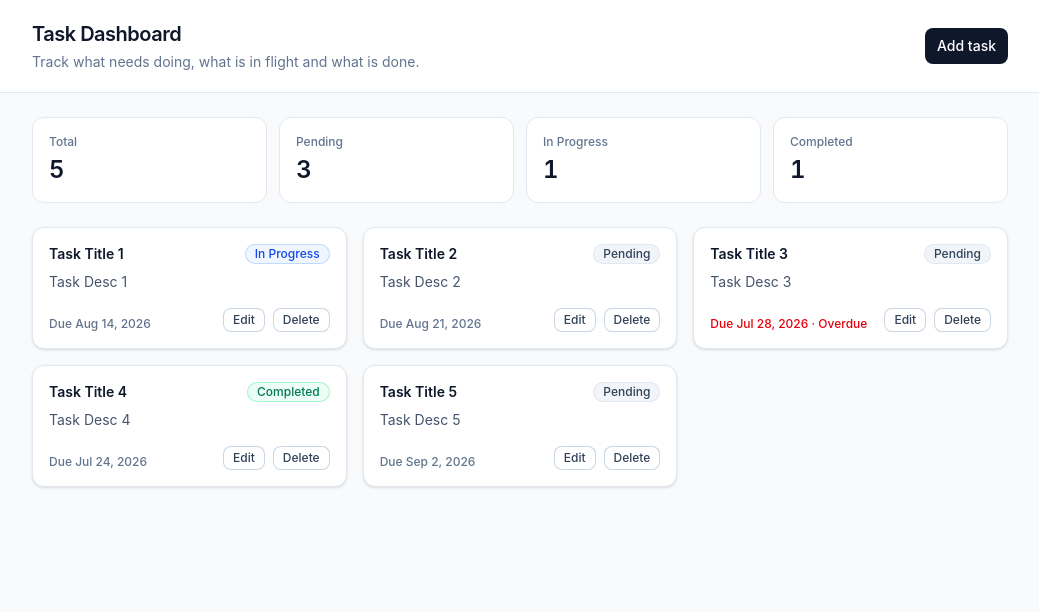
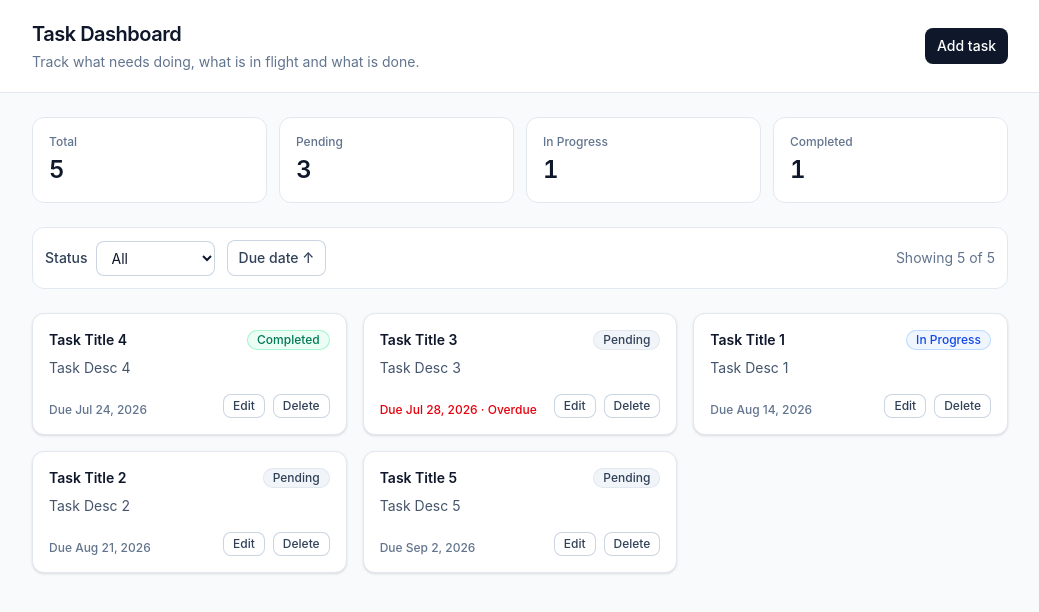
Before and after one commit to priyanshu0627/SPRY-task-management-dashboard-assignment-, a React (Vite) app: page / in a window 1280 px wide. Shown: the top 612 px of the page, without its empty margins (120-1159 px from the left). Built offline with nearby package versions, Linux system fonts and the light colour scheme.

Commit message:
refactor: simplify due date sort comparator

```diff
--- a/src/App.tsx
+++ b/src/App.tsx
@@ -1,4 +1,5 @@
-import { useState } from 'react';
+import { useMemo, useState } from 'react';
+import { TaskFilters } from './components/TaskFilters';
 import { TaskForm } from './components/TaskForm';
 import { TaskList } from './components/TaskList';
 import { TaskSummary } from './components/TaskSummary';
@@ -6,17 +7,27 @@ import { Button } from './components/ui/Button';
 import { ConfirmDialog } from './components/ui/ConfirmDialog';
 import { Modal } from './components/ui/Modal';
 import { INITIAL_TASKS } from './data/tasks';
-import { countByStatus } from './lib/tasks';
-import type { Task, TaskDraft } from './types/task';
+import { countByStatus, filterAndSortTasks } from './lib/tasks';
+import type { SortDirection, StatusFilter, Task, TaskDraft } from './types/task';
 
 function App() {
   const [tasks, setTasks] = useState<Task[]>(INITIAL_TASKS);
+
+  const [statusFilter, setStatusFilter] = useState<StatusFilter>('all');
+  const [sortDirection, setSortDirection] = useState<SortDirection>('asc');
 
   const [isFormOpen, setIsFormOpen] = useState(false);
   const [editingTask, setEditingTask] = useState<Task | null>(null);
   const [taskPendingDelete, setTaskPendingDelete] = useState<Task | null>(null);
 
   const counts = countByStatus(tasks);
+
+  const visibleTasks = useMemo(
+    () => filterAndSortTasks(tasks, { status: statusFilter, sortDirection }),
+    [tasks, statusFilter, sortDirection],
+  );
+
+  const isFiltered = statusFilter !== 'all';
 
   const openCreateForm = () => {
     setEditingTask(null);
@@ -59,7 +70,29 @@ function App() {
 
       <main className="mx-auto max-w-5xl space-y-6 px-4 py-6 sm:px-6">
         <TaskSummary counts={counts} />
-        <TaskList tasks={tasks} onEdit={openEditForm} onDelete={setTaskPendingDelete} />
+
+        <TaskFilters
+          status={statusFilter}
+          sortDirection={sortDirection}
+          onStatusChange={setStatusFilter}
+          onSortDirectionToggle={() =>
+            setSortDirection((current) => (current === 'asc' ? 'desc' : 'asc'))
+          }
+          visibleCount={visibleTasks.length}
+          totalCount={tasks.length}
+        />
+
+        <TaskList
+          tasks={visibleTasks}
+          emptyTitle={isFiltered ? 'No matching tasks' : 'No tasks yet'}
+          emptyDescription={
+            isFiltered
+              ? 'Try a different status filter.'
+              : 'Tasks you create will show up here.'
+          }
+          onEdit={openEditForm}
+          onDelete={setTaskPendingDelete}
+        />
       </main>
 
       <Modal
--- /dev/null
+++ b/src/components/TaskFilters.tsx
@@ -0,0 +1,63 @@
+import {
+  STATUS_LABELS,
+  TASK_STATUSES,
+  type SortDirection,
+  type StatusFilter,
+} from '../types/task';
+import { Button } from './ui/Button';
+
+interface TaskFiltersProps {
+  status: StatusFilter;
+  sortDirection: SortDirection;
+  onStatusChange: (status: StatusFilter) => void;
+  onSortDirectionToggle: () => void;
+  visibleCount: number;
+  totalCount: number;
+}
+
+const selectClasses =
+  'rounded-lg px-3 py-2 text-sm text-slate-900 ring-1 ring-inset ring-slate-300 focus:ring-2 focus:ring-inset focus:ring-slate-900';
+
+export function TaskFilters({
+  status,
+  sortDirection,
+  onStatusChange,
+  onSortDirectionToggle,
+  visibleCount,
+  totalCount,
+}: TaskFiltersProps) {
+  return (
+    <div className="flex flex-wrap items-center gap-3 rounded-xl border border-slate-200 bg-white p-3">
+      <div className="flex items-center gap-2">
+        <label htmlFor="status-filter" className="text-sm font-medium text-slate-700">
+          Status
+        </label>
+        <select
+          id="status-filter"
+          value={status}
+          onChange={(event) => onStatusChange(event.target.value as StatusFilter)}
+          className={selectClasses}
+        >
+          <option value="all">All</option>
+          {TASK_STATUSES.map((taskStatus) => (
+            <option key={taskStatus} value={taskStatus}>
+              {STATUS_LABELS[taskStatus]}
+            </option>
+          ))}
+        </select>
+      </div>
+
+      <Button
+        variant="secondary"
+        onClick={onSortDirectionToggle}
+        aria-label={`Sort by due date, currently ${sortDirection === 'asc' ? 'earliest first' : 'latest first'}`}
+      >
+        Due date {sortDirection === 'asc' ? '↑' : '↓'}
+      </Button>
+
+      <p className="ml-auto text-sm text-slate-500" aria-live="polite">
+        Showing {visibleCount} of {totalCount}
+      </p>
+    </div>
+  );
+}
--- a/src/components/TaskList.tsx
+++ b/src/components/TaskList.tsx
@@ -3,16 +3,24 @@ import { TaskCard } from './TaskCard';
 
 interface TaskListProps {
   tasks: Task[];
+  emptyTitle: string;
+  emptyDescription: string;
   onEdit: (task: Task) => void;
   onDelete: (task: Task) => void;
 }
 
-export function TaskList({ tasks, onEdit, onDelete }: TaskListProps) {
+export function TaskList({
+  tasks,
+  emptyTitle,
+  emptyDescription,
+  onEdit,
+  onDelete,
+}: TaskListProps) {
   if (tasks.length === 0) {
     return (
       <div className="rounded-xl border border-dashed border-slate-300 p-10 text-center">
-        <p className="text-sm font-medium text-slate-900">No tasks yet</p>
-        <p className="mt-1 text-sm text-slate-500">Tasks you create will show up here.</p>
+        <p className="text-sm font-medium text-slate-900">{emptyTitle}</p>
+        <p className="mt-1 text-sm text-slate-500">{emptyDescription}</p>
       </div>
     );
   }
--- a/src/lib/tasks.ts
+++ b/src/lib/tasks.ts
@@ -1,4 +1,4 @@
-import { TaskStatus, type Task } from '../types/task';
+import { TaskStatus, type SortDirection, type StatusFilter, type Task } from '../types/task';
 
 export type StatusCounts = Record<TaskStatus, number> & { total: number };
 
@@ -10,3 +10,19 @@ export function countByStatus(tasks: Task[]): StatusCounts {
     [TaskStatus.Completed]: tasks.filter((task) => task.status === TaskStatus.Completed).length,
   };
 }
+
+interface FilterAndSortOptions {
+  status: StatusFilter;
+  sortDirection: SortDirection;
+}
+
+export function filterAndSortTasks(tasks: Task[], options: FilterAndSortOptions): Task[] {
+  const filtered =
+    options.status === 'all' ? tasks : tasks.filter((task) => task.status === options.status);
+
+  return [...filtered].sort((a, b) =>
+    options.sortDirection === 'asc'
+      ? a.dueDate.localeCompare(b.dueDate)
+      : b.dueDate.localeCompare(a.dueDate),
+  );
+}
--- a/src/types/task.ts
+++ b/src/types/task.ts
@@ -23,3 +23,7 @@ export interface Task {
 }
 
 export type TaskDraft = Pick<Task, 'title' | 'description' | 'status' | 'dueDate'>;
+
+export type StatusFilter = TaskStatus | 'all';
+
+export type SortDirection = 'asc' | 'desc';
```
